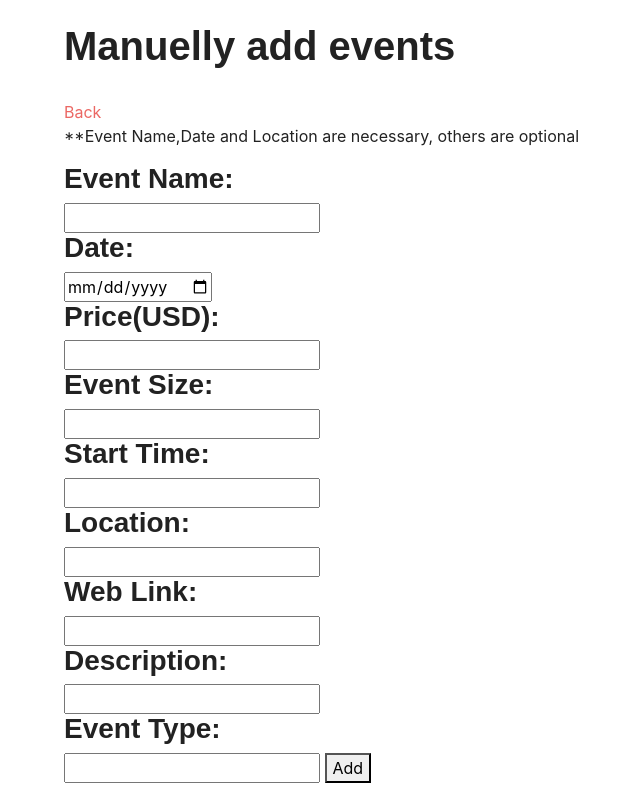
After one commit to yanmiao2/cs411_project, a Node server app: page /admin/add in a window 1280 px wide. The commit adds this page. Shown: the whole page, without its empty margins (21-661 px from the left). Run offline with Node 20, Linux system fonts and the light colour scheme; some libraries are stand-ins or nearby versions; some web fonts are replaced.

Commit message:
basic CRUD on admin & search on user

```diff
--- a/routes/index.js
+++ b/routes/index.js
@@ -14,4 +14,151 @@ router.get('/', (req, res) => {
     );
 });
 
+router.get('/events', (req, res) => {
+    Event.find(
+        {},
+        (err, data) => {
+            if(err) console.log(err);
+            else{
+                res.render('userEvents',{ events : data })
+            }
+        }
+    );
+});
+
+router.post('/events', (req, res) => {
+    Event.find(
+        {},
+        (err, data) => {
+            if(err) console.log(err);
+            else{
+                res.render('userEvents',{ events : data })
+            }
+        }
+    );
+});
+
+router.post('/events/details', (req, res) => {
+    Event.find(
+        {},
+        (err, data) => {
+            if(err) console.log(err);
+            else{
+                res.render('userEvent',{ event : data })
+            }
+        }
+    );
+});
+
+router.get('/admin', (req, res) => {
+    res.render('admin');
+});
+
+router.post('/admin', (req, res) => {
+    Event.find(
+        {},
+        (err, data) => {
+            if(err) console.log(err);
+            else{
+                if(req.body.pwd == "sights")
+                    res.render('adminEvents',{ events : data })
+                else
+                    res.redirect('/admin')
+            }
+        }
+    );
+});
+
+router.post('/admin/events', (req, res) => {
+    Event.find(
+        {_id: req.body.eventID},
+        (err, data) => {
+            if(err) console.log(err);
+            else{
+                res.render('adminEvent',{ event : data })
+            }
+        }
+    );
+});
+
+router.get('/admin/add', (req, res) => {
+    res.render('adminAddEvent');
+});
+
+router.post('/admin/add', (req, res) => {
+    const {event_name,event_date,ticket_price,event_size,start_time,location,web_link,event_type}= req.body;
+    const newEvent = {event_name,event_date,ticket_price,event_size,start_time,location,web_link,event_type}
+    var data = Event(newEvent);
+    if(event_name,event_date,location){
+        data.save(function(err) {
+            if (err) {
+            console.log("Error in Insert Record");
+            } else {
+                Event.find(
+                    {},
+                    (err, data) => {
+                        if(err) console.log(err);
+                        else{
+                            res.render('adminEvents',{ events : data })
+                        }
+                    }
+                );
+            }
+        });
+    }else{
+        console.log("please enter all fields");
+        res.render('adminAddEvent');
+    }
+});
+
+router.post('/admin/update', (req, res) => {
+    const {event_name,event_date,ticket_price,event_size,start_time,location,web_link,description,event_type}= req.body;
+    Event.findOneAndUpdate(
+        {_id:req.body.eventID},
+        {event_name: event_name,
+            event_date: event_date,
+            ticket_price: ticket_price,
+            event_size: event_size,
+            start_time: start_time,
+            location: location,
+            web_link: web_link,
+            description: description,
+            event_type: event_type},
+        function(err, my_res) {
+            if (err) {
+                console.log("Error in Fetch Data " + err);
+            } else {
+                Event.find(
+                    {},
+                    (err, data) => {
+                        if(err) console.log(err);
+                        else{
+                            res.render('adminEvents',{ events : data })
+                        }
+                    }
+                );
+            }
+        });
+});
+router.post("/admin/delete",(req, res) => {
+    Event.findOneAndDelete(
+        {_id:req.body.eventID},
+        function(err, my_res) {
+            if (err) {
+                console.log("Error in Fetch Data " + err);
+            } else {
+                Event.find(
+                    {},
+                    (err, data) => {
+                        if(err) console.log(err);
+                        else{
+                            res.render('adminEvents',{ events : data })
+                        }
+                    }
+                );
+            }
+        });
+});
+
+// add update delete
 module.exports = router;
--- /dev/null
+++ b/views/adminAddEvent.ejs
@@ -0,0 +1,24 @@
+<br><h1>Manuelly add events</h1><br>
+<a href="/">Back</a>
+<p>**Event Name,Date and Location are necessary, others are optional</> <br>
+<form action="/admin/add" method="post">
+    <h3>Event Name: </h3>
+        <input type="text" name="event_name" value="">
+    <h3>Date:</h3>
+        <input type="date" name="event_date" value="">
+    <h3>Price(USD): </h3>
+        <input type="text" name="ticket_price" value="">
+    <h3>Event Size: </h3>
+        <input type="text" name="event_size" value="">
+    <h3>Start Time: </h3>
+        <input type="text" name="start_time" value="">
+    <h3>Location: </h3>
+        <input type="text" name="location" value="">
+    <h3>Web Link: </h3>
+        <input type="text" name="web_link" value="">
+    <h3>Description: </h3>
+        <input type="text" name="description" value="">
+    <h3>Event Type: </h3>
+        <input type="text" name="event_type" value="">
+    <button type="submit" name="button">Add</button>
+</form>
--- a/views/layout.ejs
+++ b/views/layout.ejs
@@ -9,7 +9,7 @@
       rel="stylesheet"
       href="https://bootswatch.com/4/journal/bootstrap.min.css"
     />
-    <title>Welcome to Talklet</title>
+    <title>Welcome to Citysight</title>
   </head>
   <body>
     <div class="container"><%- body %></div>
```
Also changed, not shown: models/Event.js (+8 -4 lines), views/admin.ejs (added, +12 -0 lines), views/adminEvent.ejs (added, +33 -0 lines), views/adminEvents.ejs (added, +22 -0 lines), views/index.ejs (+24 -5 lines), views/userEvent.ejs (added, +22 -0 lines), views/userEvents.ejs (added, +21 -0 lines), 1 other file.
